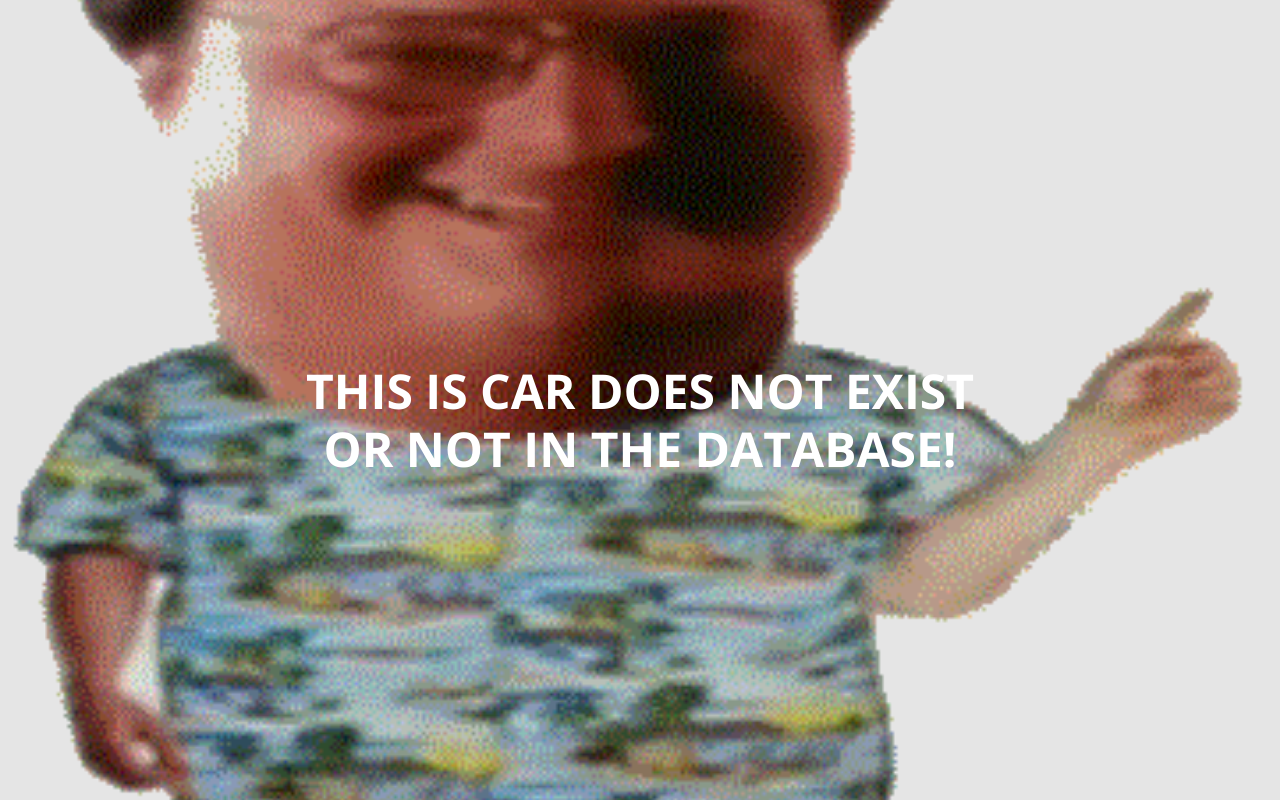
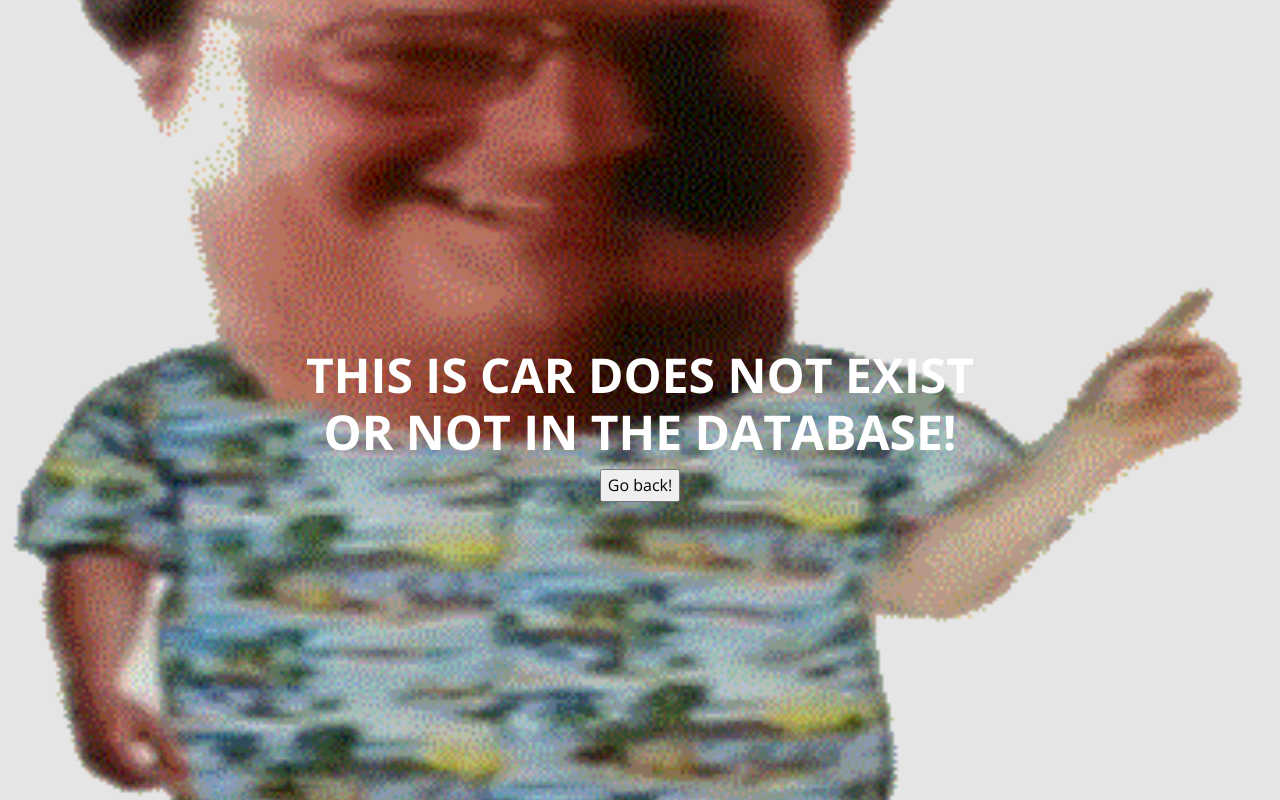
Before and after one commit to anthonygregis/ChopList, a PHP site: page /car-result.php?car=1 in a window 1280 px wide. Run offline with PHP 8.4, Linux system fonts and the light colour scheme; data that the repository does not hold is empty.

Commit message:
Feature Add

```diff
--- a/car-result.php
+++ b/car-result.php
@@ -98,9 +98,15 @@ if(isset($_GET["car"])){
           <?php if($valid) : ?>
             <img src=https://www.igta5.com/images/400x160/<?php echo $picture; ?>>
             <h1 class="text-uppercase aos-init aos-animate" data-aos="fade-up"><?php echo $car; ?></h1>
+            <form>
+                <input type="button" value="Go back!" onclick="history.back()">
+            </form>
           <?php endif; ?>
           <?php if(!$valid) : ?>
             <h1 class="text-uppercase aos-init aos-animate" data-aos="fade-up"><?php echo $error; ?></h1>
+            <form>
+                <input type="button" value="Go back!" onclick="history.back()">
+            </form>
           <?php endif; ?>
           </div>
 
```
